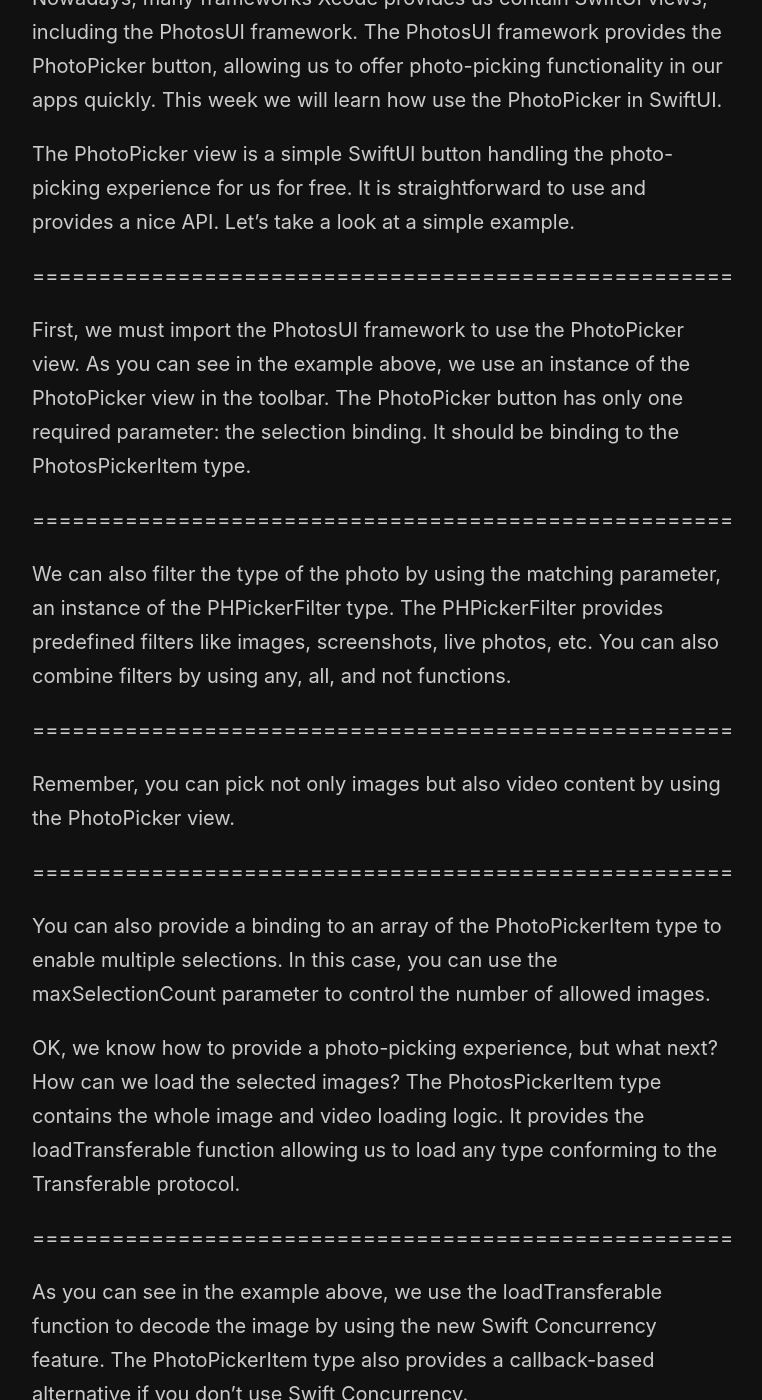
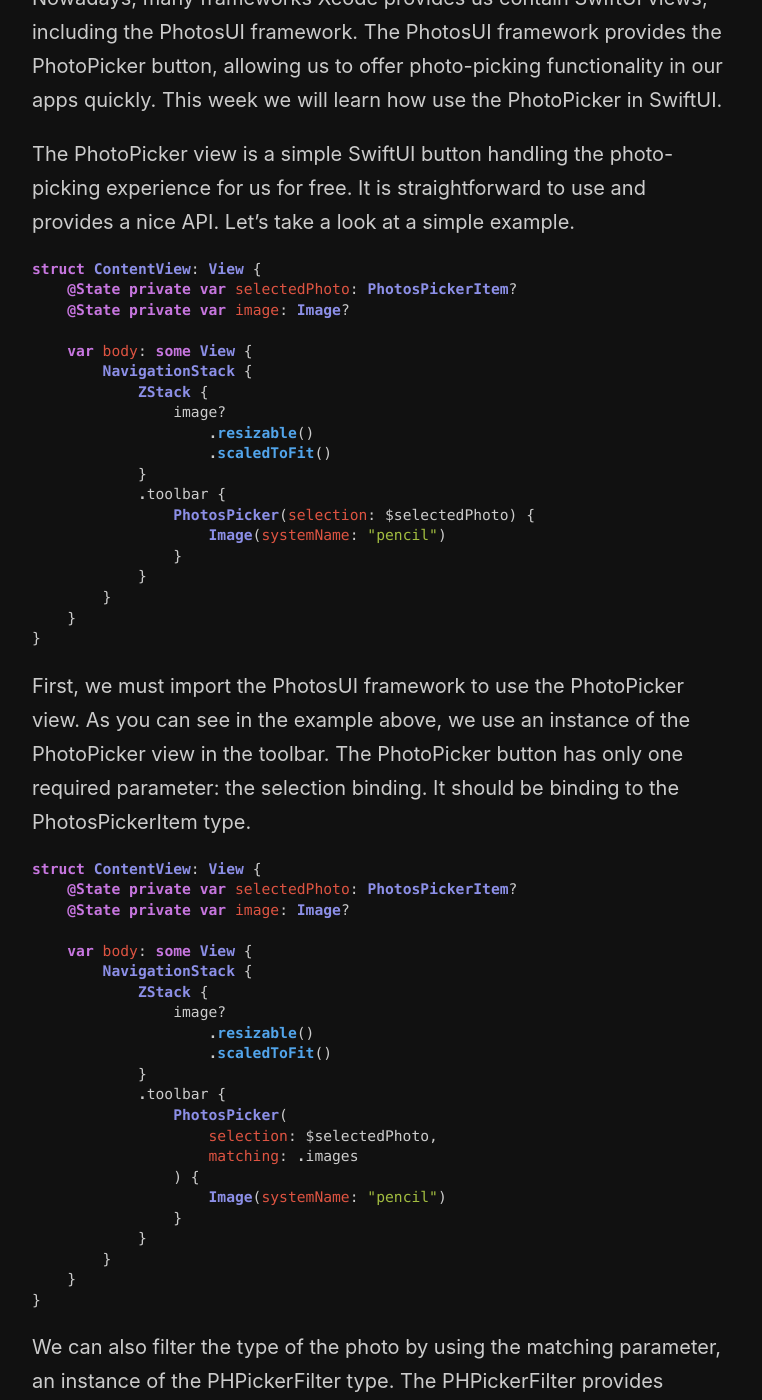
Before and after one commit to mecid/mecid.github.io, a Jekyll site: the page built from _posts/2023-04-25-photopicker-in-swiftui.md, in a window 1280 px wide and 1400 px high, scrolled down 295 px. Shown: the whole window, without its empty margins (258-1020 px from the left). Built offline with Jekyll 4.4.1, drawn with Linux system fonts in a browser that asks for light colours; some of the changed text lies outside the part shown.

Commit message:
code examples added to the photo picker post

````diff
--- a/_posts/2023-04-25-photopicker-in-swiftui.md
+++ b/_posts/2023-04-25-photopicker-in-swiftui.md
@@ -7,29 +7,169 @@
 
 The PhotoPicker view is a simple SwiftUI button handling the photo-picking experience for us for free. It is straightforward to use and provides a nice API. Let's take a look at a simple example.
 
-=====================================================
+```swift
+struct ContentView: View {
+    @State private var selectedPhoto: PhotosPickerItem?
+    @State private var image: Image?
+
+    var body: some View {
+        NavigationStack {
+            ZStack {
+                image?
+                    .resizable()
+                    .scaledToFit()
+            }
+            .toolbar {
+                PhotosPicker(selection: $selectedPhoto) {
+                    Image(systemName: "pencil")
+                }
+            }
+        }
+    }
+}
+```
 
 First, we must import the PhotosUI framework to use the PhotoPicker view. As you can see in the example above, we use an instance of the PhotoPicker view in the toolbar. The PhotoPicker button has only one required parameter: the selection binding. It should be binding to the PhotosPickerItem type.
 
-=====================================================
+```swift
+struct ContentView: View {
+    @State private var selectedPhoto: PhotosPickerItem?
+    @State private var image: Image?
+
+    var body: some View {
+        NavigationStack {
+            ZStack {
+                image?
+                    .resizable()
+                    .scaledToFit()
+            }
+            .toolbar {
+                PhotosPicker(
+                    selection: $selectedPhoto,
+                    matching: .images
+                ) {
+                    Image(systemName: "pencil")
+                }
+            }
+        }
+    }
+}
+```
 
 We can also filter the type of the photo by using the matching parameter, an instance of the PHPickerFilter type. The PHPickerFilter provides predefined filters like images, screenshots, live photos, etc. You can also combine filters by using any, all, and not functions.
 
-=====================================================
+```swift
+struct ContentView: View {
+    @State private var selectedPhoto: PhotosPickerItem?
+    @State private var image: Image?
+
+    var body: some View {
+        NavigationStack {
+            ZStack {
+                image?
+                    .resizable()
+                    .scaledToFit()
+            }
+            .toolbar {
+                PhotosPicker(
+                    selection: $selectedPhoto,
+                    matching: .all(of: [.screenshots, .panoramas])
+                ) {
+                    Image(systemName: "pencil")
+                }
+            }
+        }
+    }
+}
+```
 
 Remember, you can pick not only images but also video content by using the PhotoPicker view.
 
-=====================================================
+```swift
+struct ContentView: View {
+    @State private var selectedPhotos: [PhotosPickerItem] = []
+    @State private var image: Image?
+
+    var body: some View {
+        NavigationStack {
+            ZStack {
+                image?
+                    .resizable()
+                    .scaledToFit()
+            }
+            .toolbar {
+                PhotosPicker(selection: $selectedPhoto, maxSelectionCount: 3) {
+                    Image(systemName: "pencil")
+                }
+            }
+        }
+    }
+}
+```
 
 You can also provide a binding to an array of the PhotoPickerItem type to enable multiple selections. In this case, you can use the maxSelectionCount parameter to control the number of allowed images.
 
 OK, we know how to provide a photo-picking experience, but what next? How can we load the selected images? The PhotosPickerItem type contains the whole image and video loading logic. It provides the loadTransferable function allowing us to load any type conforming to the Transferable protocol.
 
-=====================================================
+```swift
+struct ContentView: View {
+    @State private var selectedPhoto: PhotosPickerItem?
+    @State private var image: Image?
+
+    var body: some View {
+        NavigationStack {
+            ZStack {
+                image?
+                    .resizable()
+                    .scaledToFit()
+            }
+            .toolbar {
+                PhotosPicker(
+                    selection: $selectedPhoto,
+                    matching: .all(of: [.screenshots, .panoramas])
+                ) {
+                    Image(systemName: "pencil")
+                }
+            }
+            .task(id: selectedPhoto) {
+                image = try? await selectedPhoto?.loadTransferable(type: Image.self)
+            }
+        }
+    }
+}
+```
 
 As you can see in the example above, we use the loadTransferable function to decode the image by using the new Swift Concurrency feature. The PhotoPickerItem type also provides a callback-based alternative if you don't use Swift Concurrency.
 
-=====================================================
+```swift
+struct ContentView: View {
+    @State private var selectedPhoto: PhotosPickerItem?
+    @State private var image: Image?
+
+    var body: some View {
+        NavigationStack {
+            ZStack {
+                image?
+                    .resizable()
+                    .scaledToFit()
+            }
+            .toolbar {
+                PhotosPicker(
+                    selection: $selectedPhoto,
+                    matching: .all(of: [.screenshots, .panoramas])
+                ) {
+                    Image(systemName: "pencil")
+                }
+            }
+            .task(id: selectedPhoto) {
+                if selectedPhoto?.supportedContentTypes.first == .image {
+                    image = try? await selectedPhoto?.loadTransferable(type: Image.self)
+                }
+            }
+        }
+    }
+}
+```
 
 The PhotoPickerItem type also has the supportedContentTypes property defining the supported content type of the selected image or video item, allowing us to understand how to decode the item.
 
````
